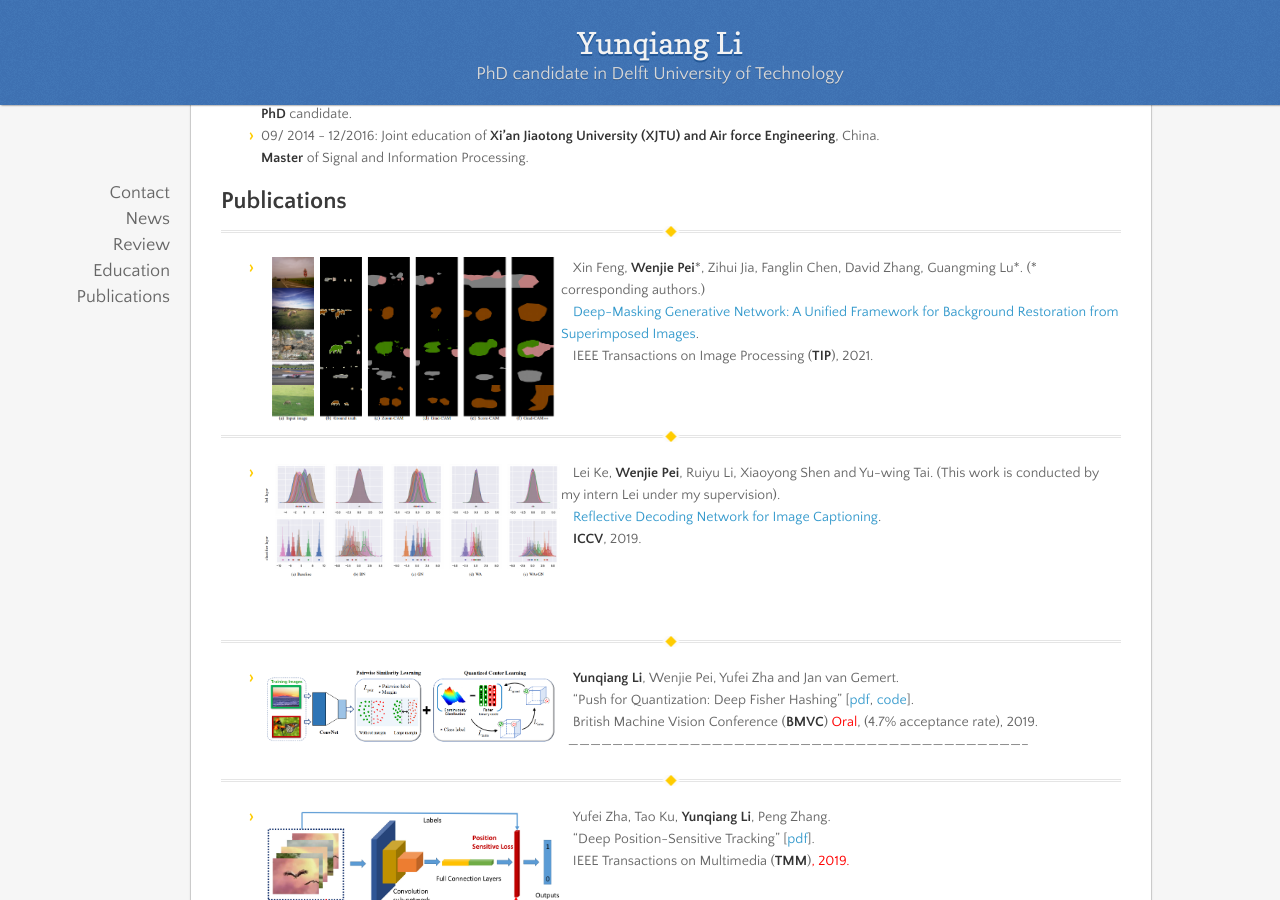
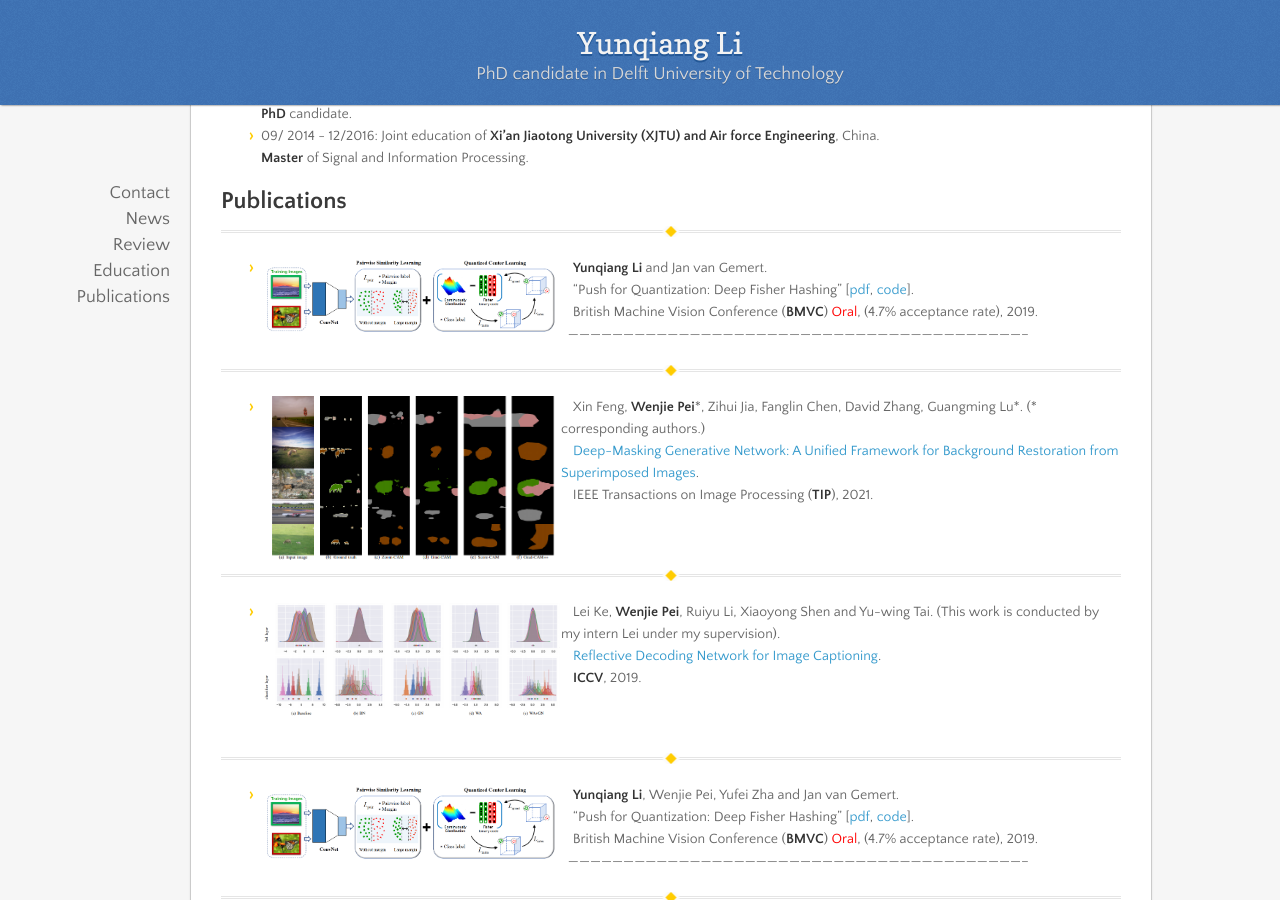
Before and after one commit to liyunqianggyn/liyunqianggyn.github.io, a Jekyll site: the page built from index.md, in a window 1280 px wide and 900 px high, scrolled down 1011 px. Built offline with Jekyll 4.4.1, drawn with Linux system fonts in a browser that asks for light colours; nearby versions of some CDN libraries; our own code applies the rules of GitHub Pages for plain Markdown files.

Commit message:
Update index.md

```diff
--- a/index.md
+++ b/index.md
@@ -57,6 +57,14 @@ Delft University of Technology
 
 ## Publications
 
+----------------------------------------------------------------------------------------------------------------------------
+- <img align="left" width="300" src="publication/bmvc.png">&emsp;__Yunqiang Li__ and Jan van Gemert.
+&emsp;"Push for Quantization: Deep Fisher Hashing" [<a href="https://arxiv.org/pdf/2012.12334.pdf">pdf</a>, <a href="https://github.com/liyunqianggyn/Deep-Unsupervised-Image-Hashing">code</a>].<br/>
+&emsp;British Machine Vision Conference (__BMVC__) <span style="color:red">Oral</span>, (4.7% acceptance rate), 2019.
+&nbsp;
+-----------------------------------------------------------------------------------------------------------------------------
+
+
 ------------------------------------------------------------------------------------------------------------------------------
 
 - <img align="left" width="300" src="publication/Zoomcam.png">&emsp;Xin Feng, __Wenjie Pei__\*, Zihui Jia, Fanglin Chen, David Zhang, Guangming Lu\*. (\* corresponding authors.)
@@ -70,11 +78,10 @@ Delft University of Technology
 &emsp;[Reflective Decoding Network for Image Captioning](https://arxiv.org/abs/1908.11824).
 &emsp;__ICCV__, 2019.
 <br><br>
-&nbsp;
 
 ----------------------------------------------------------------------------------------------------------------------------
 - <img align="left" width="300" src="publication/bmvc.png">&emsp;__Yunqiang Li__, Wenjie Pei, Yufei Zha and Jan van Gemert.
-&emsp;"Push for Quantization: Deep Fisher Hashing" [<a href="https://arxiv.org/pdf/1909.00206.pdf">pdf</a>, <a href="https://github.com/liyunqianggyn/Deep-Unsupervised-Image-Hashing">code</a>].<br/>
+&emsp;"Push for Quantization: Deep Fisher Hashing" [<a href="https://arxiv.org/pdf/1909.00206.pdf">pdf</a>, <a href="https://github.com/liyunqianggyn/Push-for-Quantization-Deep-Fisher-Hashing">code</a>].<br/>
 &emsp;British Machine Vision Conference (__BMVC__) <span style="color:red">Oral</span>, (4.7% acceptance rate), 2019.
 &nbsp;
 -----------------------------------------------------------------------------------------------------------------------------
```
